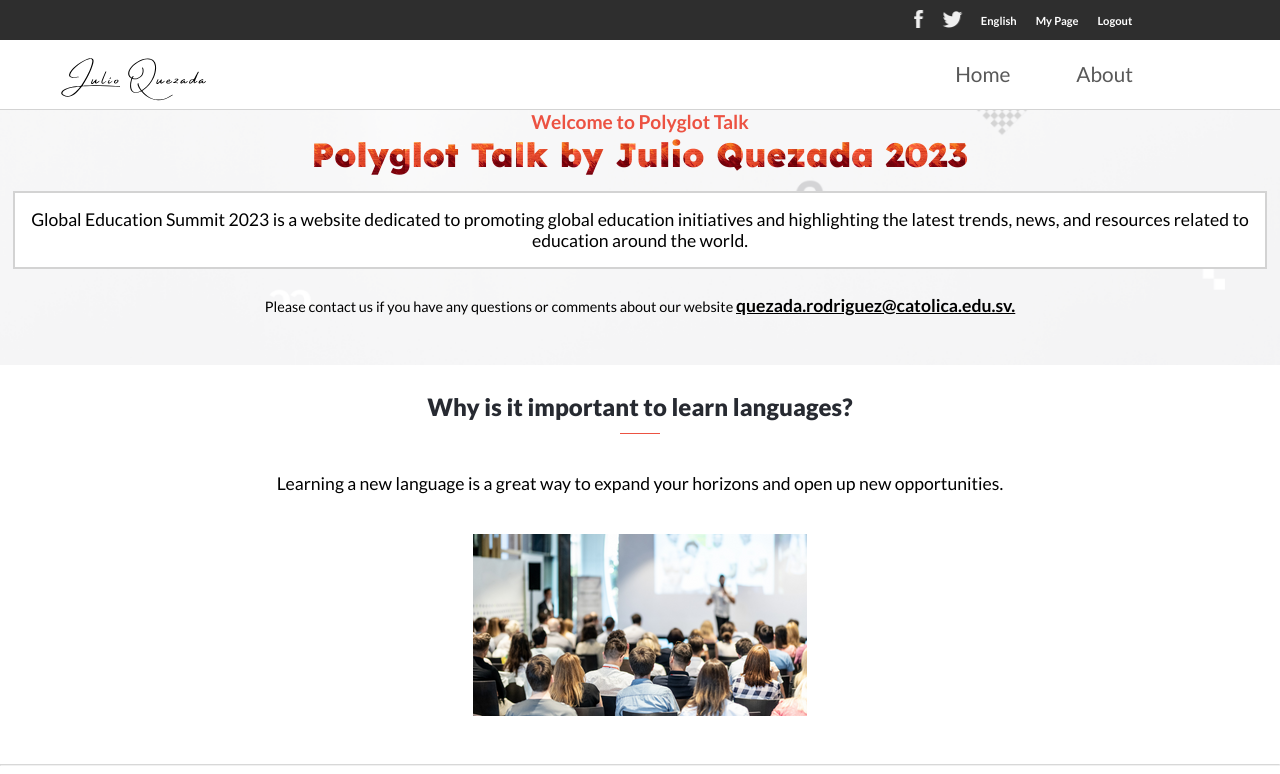
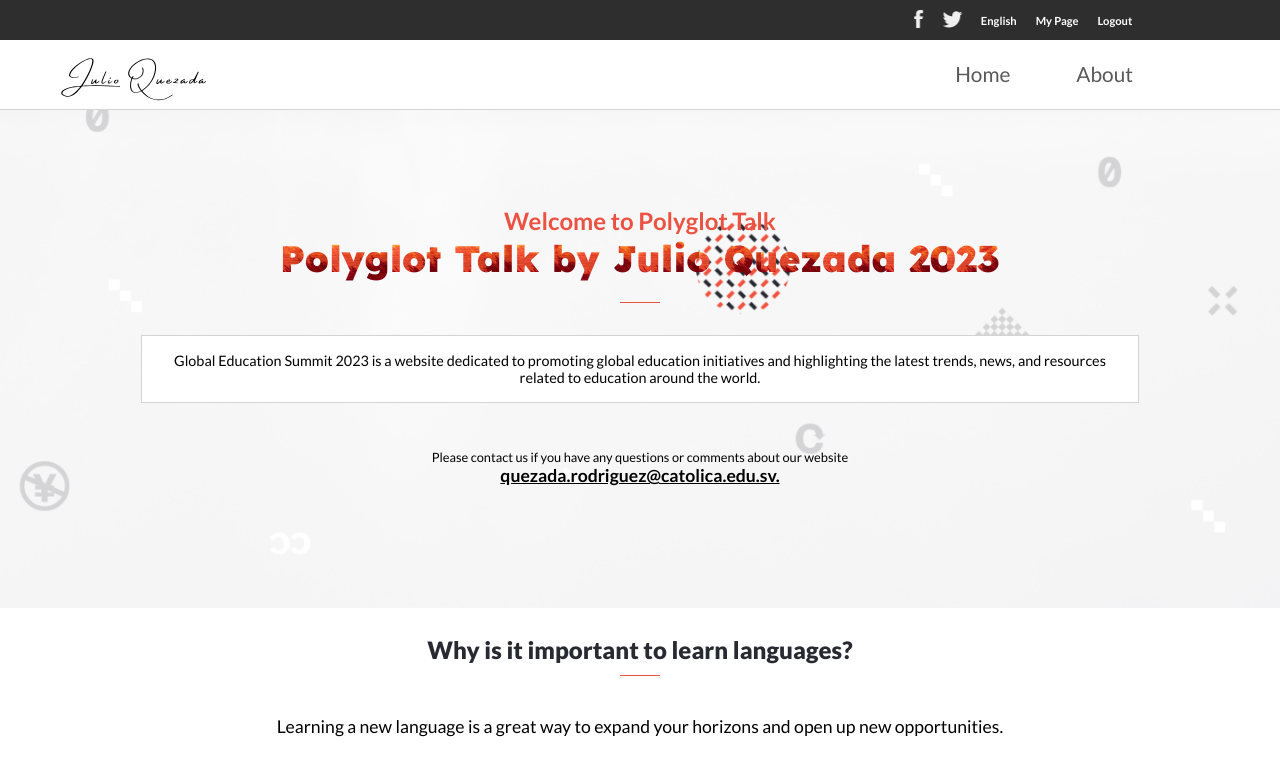
Before and after one commit to Alejandroq12/polyglot-talk, a website: page about.html in a window 1280 px wide. Shown: the top 774 px of the page. Drawn offline with Linux system fonts and the light colour scheme.

Commit message:
Add desktop version for about us

```diff
--- a/about.html
+++ b/about.html
@@ -54,6 +54,7 @@
       <h2 class="about-h2" tabindex="0">
         Polyglot Talk by Julio Quezada 2023
       </h2>
+      <div class="divider-about__desktop"></div>
       <div class="about-div__container">
         <p class="about-div__p1" tabindex="0">
           Global Education Summit 2023 is a website dedicated to promoting global education initiatives and highlighting
--- a/assets/css/style.css
+++ b/assets/css/style.css
@@ -1453,7 +1453,7 @@ body {
     background-repeat: no-repeat;
     background-size: cover;
     background-position: right 0 bottom 0;
-    padding-bottom: 1.5rem;
+    padding: 6rem 8rem 6rem 8rem;
     background-color: black;
   }
 
@@ -1461,7 +1461,7 @@ body {
     font-family: inherit;
     text-align: center;
     color: var(--orange);
-    font-size: 1.2rem;
+    font-size: 1.5rem;
     font-weight: 700;
     margin: 0 0.8rem;
   }
@@ -1469,7 +1469,7 @@ body {
   .about-h2 {
     font-family: Lexend Deca, sans-serif;
     text-align: center;
-    font-size: 2.1rem;
+    font-size: 2.3rem;
     font-weight: 900;
     background-image: url(../img/images/back-img.jpg);
     background-repeat: repeat;
@@ -1479,16 +1479,23 @@ body {
     /* background-clip: text; */
     color: transparent;
     margin: 0 0.8rem;
-    margin-bottom: 1rem;
+    margin-bottom: 1.3rem;
+  }
+
+  .divider-about__desktop {
+    border-top: 1px solid var(--orange);
+    margin: 0.5rem auto;
+    padding-top: -20rem;
+    width: 2.5rem;
   }
 
   .about-div__p1 {
     font-family: inherit;
     text-align: center;
-    font-size: 1.1rem;
-    font-weight: 500;
-    margin: 0.7rem 0.8rem;
-    border: 2px solid var(--gray);
+    font-size: 0.9rem;
+    font-weight: 400;
+    margin: 2rem 0.8rem;
+    border: 1px solid var(--gray);
     padding: 1rem;
     background-color: var(--white);
   }
@@ -1502,15 +1509,17 @@ body {
   }
 
   .about-div-container2__p1 {
+    display: block;
     text-align: center;
     font-family: inherit;
-    font-size: 0.9rem;
+    font-size: 0.8rem;
     font-weight: 500;
     margin: 0.7rem 0.8rem;
     padding: 0.2rem;
   }
 
   .about-div-container2__p1 .container2-p1__span {
+    display: block;
     font-family: inherit;
     font-size: 1.1rem;
     font-weight: 700;
```
